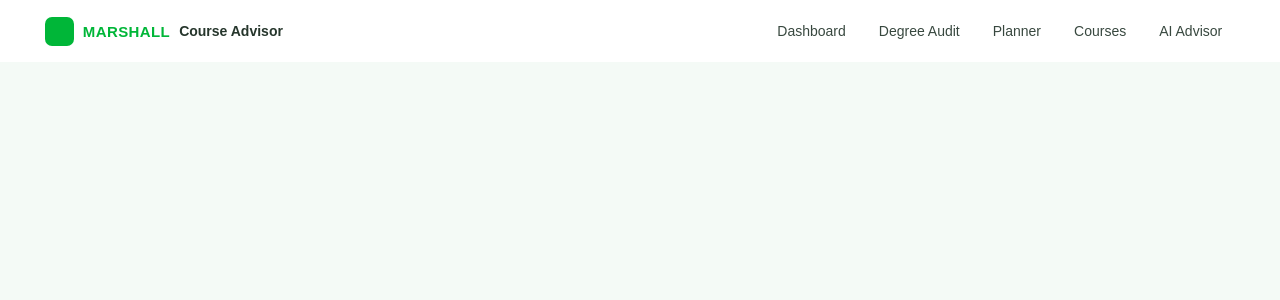
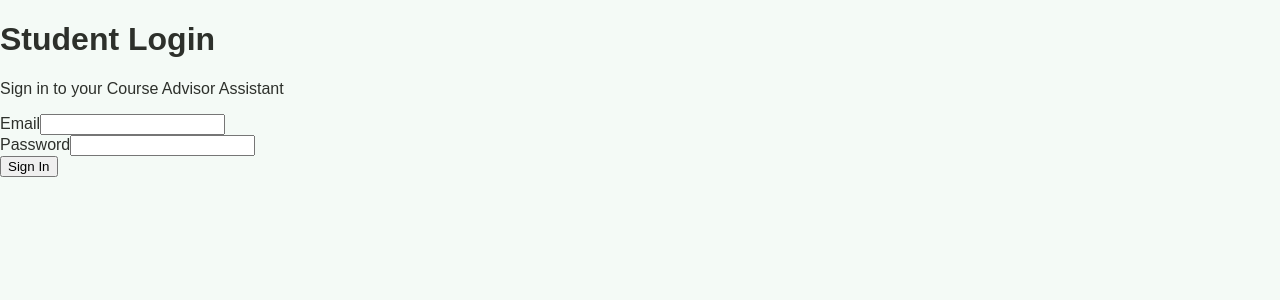
Before and after one commit to Redden5/CS-490-Capstone, a React app in the folder frontend/: page /login in a window 1280 px wide. Shown: the top 300 px of the page. Built offline with nearby package versions, Linux system fonts and the light colour scheme; no server answers; the HTML template or start-up script is replaced by a standard one.

Commit message:
added login feature, auths supabase connection. Needs css

```diff
--- a/frontend/src/App.jsx
+++ b/frontend/src/App.jsx
@@ -1,17 +1,83 @@
-import { BrowserRouter, Routes, Route } from "react-router-dom";
+
+import { useEffect, useState } from "react";
+import {
+  BrowserRouter,
+  Routes,
+  Route,
+  Navigate,
+} from "react-router-dom";
+
+import { supabase } from "./lib/supabaseClient.js";
+
 import Header from "./components/Header.jsx";
-
 import Dashboard from "./pages/Dashboard.jsx";
 import AcademicInfo from "./pages/AcademicInfo.jsx";
 import Courses from "./pages/Courses.jsx";
 import DegreeAudit from "./pages/DegreeAudit.jsx";
 import Planner from "./pages/Planner.jsx";
 import Advisor from "./pages/Advisor.jsx";
+import Login from "./pages/Login.jsx";
 
 function App() {
+  const [session, setSession] = useState(null);
+  const [loading, setLoading] = useState(true);
+
+  useEffect(() => {
+    let active = true;
+
+    const { data: { subscription } } =
+      supabase.auth.onAuthStateChange((_event, session) => {
+        if (active) {
+          setSession(session);
+          setLoading(false);
+        }
+      });
+
+    supabase.auth.getSession().then(({ data, error }) => {
+      if (!active) return;
+
+      if (error) {
+        console.error("Session error:", error);
+      }
+
+      setSession(data?.session ?? null);
+      setLoading(false);
+    });
+
+    return () => {
+      active = false;
+      subscription.unsubscribe();
+    };
+  }, []);
+
+  if (loading) {
+    return <p>Loading application...</p>;
+  }
+
   return (
     <BrowserRouter>
+      {!session ? (
+        <Routes>
+          <Route path="/login" element={<Login />} />
+          <Route
+            path="*"
+            element={<Navigate to="/login" replace />}
+          />
+        </Routes>
+      ) : (
+        <>
           <Header />
+
+          <button
+            type="button"
+            onClick={async () => {
+              const { error } = await supabase.auth.signOut();
+              if (error) console.error(error);
+            }}
+          >
+            Sign Out
+          </button>
+
           <Routes>
             <Route path="/" element={<Dashboard />} />
             <Route path="/academic-info" element={<AcademicInfo />} />
@@ -19,7 +85,17 @@ function App() {
             <Route path="/degree-audit" element={<DegreeAudit />} />
             <Route path="/planner" element={<Planner />} />
             <Route path="/advisor" element={<Advisor />} />
+            <Route
+              path="/login"
+              element={<Navigate to="/" replace />}
+            />
+            <Route
+              path="*"
+              element={<Navigate to="/" replace />}
+            />
           </Routes>
+        </>
+      )}
     </BrowserRouter>
   );
 }
--- /dev/null
+++ b/frontend/src/lib/supabaseClient.js
@@ -0,0 +1,11 @@
+
+import { createClient } from "@supabase/supabase-js";
+
+const supabaseUrl = import.meta.env.VITE_SUPABASE_URL;
+const supabaseKey = import.meta.env.VITE_SUPABASE_PUBLISHABLE_KEY;
+
+if (!supabaseUrl || !supabaseKey) {
+  throw new Error("Missing Supabase environment variables");
+}
+
+export const supabase = createClient(supabaseUrl, supabaseKey);
--- /dev/null
+++ b/frontend/src/pages/Login.jsx
@@ -0,0 +1,66 @@
+
+import { useState } from "react";
+import { supabase } from "../lib/supabaseClient";
+
+function Login() {
+  const [email, setEmail] = useState("");
+  const [password, setPassword] = useState("");
+  const [error, setError] = useState("");
+  const [loading, setLoading] = useState(false);
+
+  async function handleLogin(e) {
+    e.preventDefault();
+    setLoading(true);
+    setError("");
+
+    const { error } = await supabase.auth.signInWithPassword({
+      email,
+      password,
+    });
+
+    if (error) {
+      setError(error.message);
+    }
+
+    setLoading(false);
+  }
+
+  return (
+    <main className="login-page">
+      <h1>Student Login</h1>
+      <p>Sign in to your Course Advisor Assistant</p>
+
+      <form onSubmit={handleLogin}>
+        <div>
+          <label htmlFor="email">Email</label>
+          <input
+            id="email"
+            type="email"
+            value={email}
+            onChange={(e) => setEmail(e.target.value)}
+            required
+          />
+        </div>
+
+        <div>
+          <label htmlFor="password">Password</label>
+          <input
+            id="password"
+            type="password"
+            value={password}
+            onChange={(e) => setPassword(e.target.value)}
+            required
+          />
+        </div>
+
+        {error && <p role="alert">{error}</p>}
+
+        <button type="submit" disabled={loading}>
+          {loading ? "Signing in..." : "Sign In"}
+        </button>
+      </form>
+    </main>
+  );
+}
+
+export default Login;
```
Also changed, not shown: frontend/src/components/SupabaseTest.jsx (added, +48 -0 lines). Lines whose indentation alone changed are shown as unchanged.
